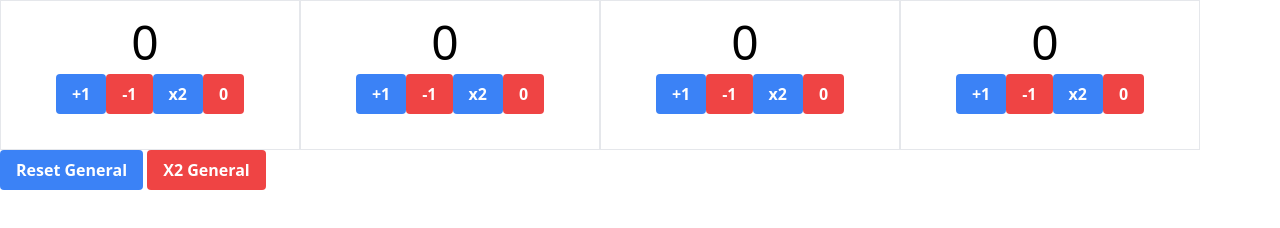
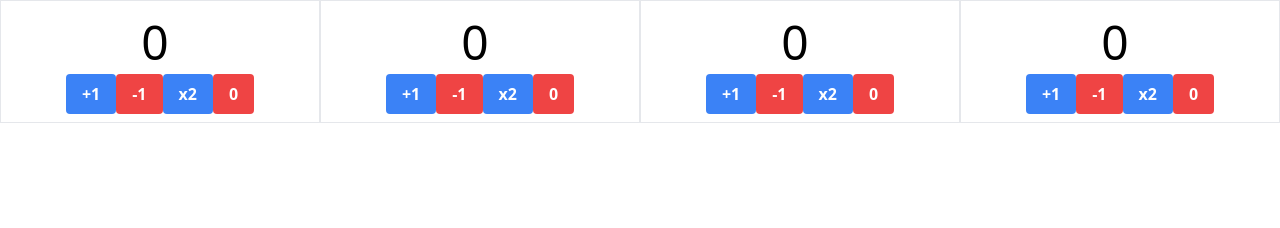
Before and after one commit to nexus122/MTGContadores, a plain HTML site: page index.html in a window 1280 px wide. Drawn offline with nearby package versions, Linux system fonts and the light colour scheme; a small style sheet from the web is missing.

Commit message:
[main] quitar general

```diff
--- a/index.html
+++ b/index.html
@@ -12,18 +12,8 @@
 </head>
 
 <body>
-    <div class="general flex flex-wrap">
-
-    </div>
-    <div>
-        <button onclick="resetGeneral()"
-            class="incrementar bg-blue-500 hover:bg-blue-700 text-white font-bold py-2 px-4 rounded">Reset
-            General</button>
-        <button onclick="multiplyGeneral()"
-            class="decrementar bg-red-500 hover:bg-red-700 text-white font-bold py-2 px-4 rounded">X2 General</button>
-    </div>
+    <div class="general flex flex-wrap"></div>
     <script src="manaCounter.js"></script>
-    <script src="general.js"></script>
 </body>
 
 </html>
--- a/manaCounter.js
+++ b/manaCounter.js
@@ -5,7 +5,7 @@ class ManaCounter {
         this.icon = icon;
         this.number = 0;
         this.manaCounter = `
-            <div class="card contador border p-2" id="${this.id}">
+            <div class="w-full md:w-1/4 card contador border p-2" id="${this.id}">
                 <span class="w-full flex justify-center">
                     <span class="icon"><i class="ms ${this.icon}"></i></span>
                     <input type="number" class="text-5xl w-full" type="text" value="0">
@@ -57,13 +57,3 @@ new ManaCounter('blue', 'ms-u');
 new ManaCounter('black', 'ms-b');
 new ManaCounter('green', 'ms-g');
 new ManaCounter('colorless', 'ms-c');
-
-function resetGeneral(){
-    const general = document.querySelector('.general');
-    general.querySelectorAll('input').forEach(input => input.value = 0);
-}
-
-function multiplyGeneral(){
-    const general = document.querySelector('.general');
-    general.querySelectorAll('input').forEach(input => input.value = input.value * 2);
-}
--- a/styles.css
+++ b/styles.css
@@ -8,8 +8,3 @@
 input[type="number"] {
     text-align: center;
 }
-
-.card {
-    width: 300px;
-    height: 150px;
-}
```
Also changed, not shown: general.js (deleted).
